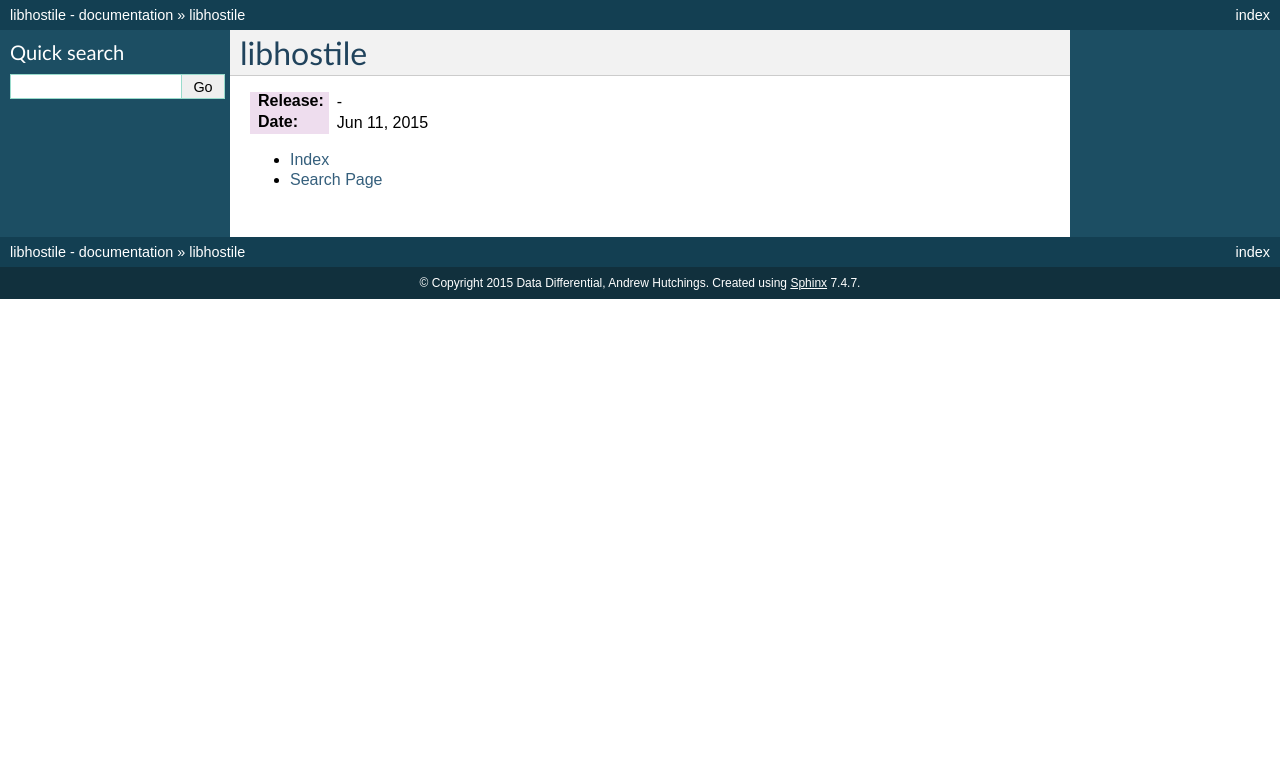
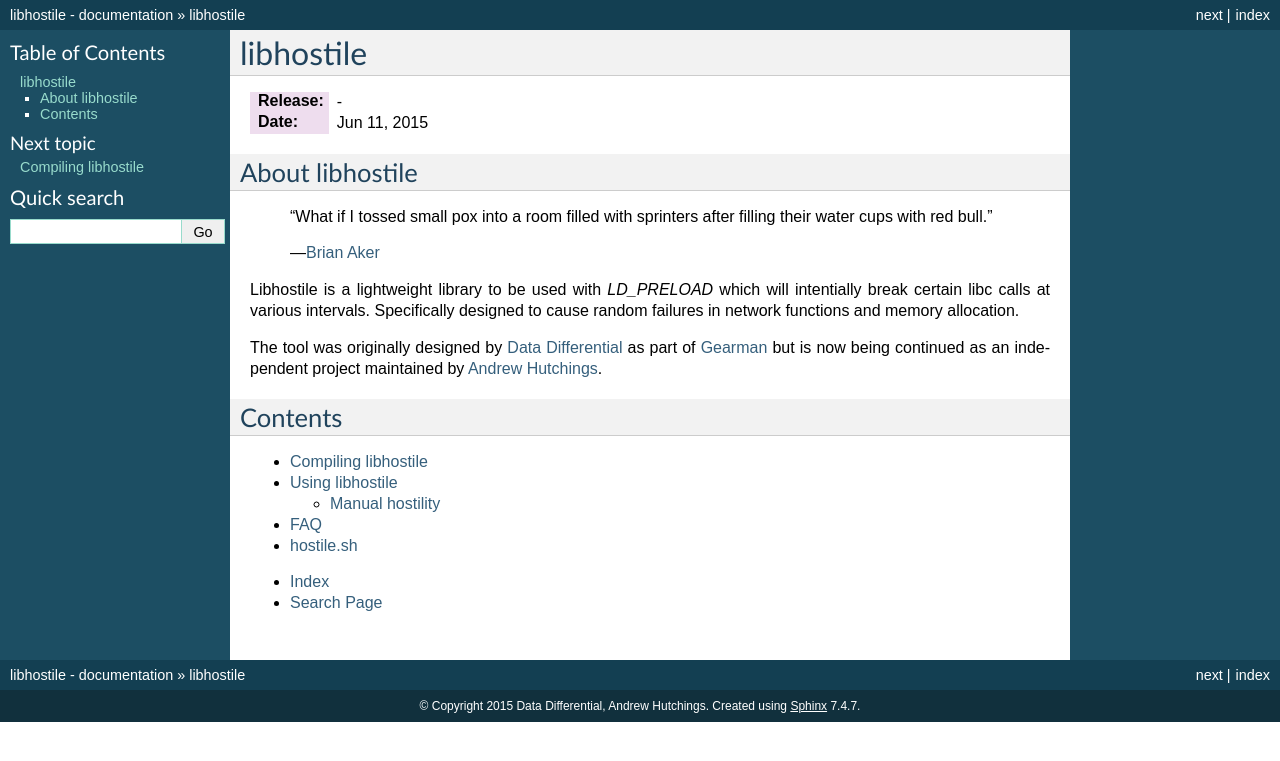
Before and after one commit to libhostile/libhostile, a Sphinx documentation site: the page built from docs/index.rst, in a window 1280 px wide. Shown: the top 761 px of the page. Built offline with Sphinx 7.4.7, drawn with Linux system fonts in a browser that asks for light colours.

```diff
--- a/docs/conf.py
+++ b/docs/conf.py
@@ -102,7 +102,7 @@ pygments_style = 'colorful'
 
 # The theme to use for HTML and HTML Help pages.  See the documentation for
 # a list of builtin themes.
-html_theme = 'default'
+html_theme = 'classic'
 
 # Theme options are theme-specific and customize the look and feel of a theme
 # further.  For a list of options available for each theme, see the
--- a/docs/index.rst
+++ b/docs/index.rst
@@ -4,5 +4,29 @@ libhostile
 :Release: |release|
 :Date: |today|
 
+About libhostile
+----------------
+
+.. pull-quote::
+
+   "What if I tossed small pox into a room filled with sprinters after filling their water cups with red bull."
+
+   -- `Brian Aker <https://twitter.com/brianaker/status/301262430116405250>`_
+
+Libhostile is a lightweight library to be used with `LD_PRELOAD` which will intentially break certain libc calls at various intervals. Specifically designed to cause random failures in network functions and memory allocation.
+
+The tool was originally designed by `Data Differential <http://www.datadifferential.com/>`_ as part of `Gearman <http://gearman.org/>`_ but is now being continued as an independent project maintained by `Andrew Hutchings <https://github.com/LinuxJedi>`_.
+
+Contents
+--------
+
+.. toctree::
+
+   compiling/index
+   using/index
+   using/faq
+   shell/index
+
+
 * :ref:`genindex`
 * :ref:`search`
```
Also changed, not shown: docs/compiling/index.rst (added, +11 -0 lines), docs/shell/index.rst (added, +70 -0 lines), docs/using/faq.rst (added, +14 -0 lines), docs/using/index.rst (added, +88 -0 lines), 1 other file.
